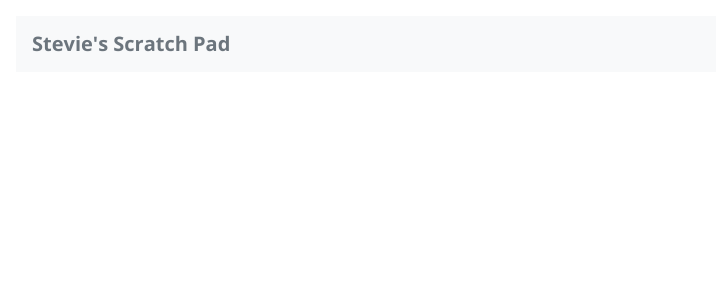
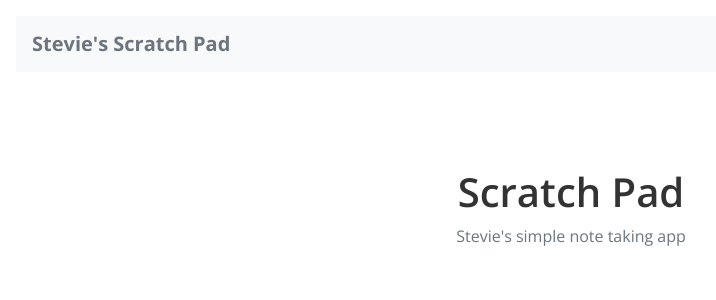
Before and after one commit to StevieIsmagic/serverless-stack-client, a React (Create React App) app: page / in a window 1280 px wide. Shown: the top 300 px of the page, without its empty margins (69-785 px from the left). Built offline with nearby package versions, Linux system fonts and the light colour scheme.

Commit message:
init routing

```diff
--- a/src/App.js
+++ b/src/App.js
@@ -1,6 +1,8 @@
 import React from "react";
 import Navbar from "react-bootstrap/Navbar";
+import { Router } from "react-router-dom";
 import "./App.css";
+import Routes from './Routes';
 
 function App() {
   return (
@@ -11,7 +13,7 @@
         </Navbar.Brand>
         <Navbar.Toggle />
       </Navbar>
-
+      <Routes />
     </div>
   );
 }
--- /dev/null
+++ b/src/Routes.js
@@ -0,0 +1,13 @@
+import React from "react";
+import { Route, Switch } from "react-router-dom";
+import Home from "./containers/Home";
+
+export default function Routes() {
+  return (
+    <Switch>
+      <Route exact path="/">
+        <Home />
+      </Route>
+    </Switch>
+  )
+}
--- /dev/null
+++ b/src/containers/Home.css
@@ -0,0 +1,9 @@
+.Home .lander {
+  padding: 80px 0;
+  text-align: center;
+}
+
+.Home .lander h1 {
+  font-family: "Open Sans", sans-serif;
+  font-weight: 600;
+}
--- /dev/null
+++ b/src/containers/Home.js
@@ -0,0 +1,13 @@
+import React from "react";
+import "./Home.css";
+
+export default function Home() {
+  return (
+    <div className="Home">
+      <div className="lander">
+        <h1>Scratch Pad</h1>
+        <p className="text-muted">Stevie's simple note taking app</p>
+      </div>
+    </div>
+  )
+}
```
